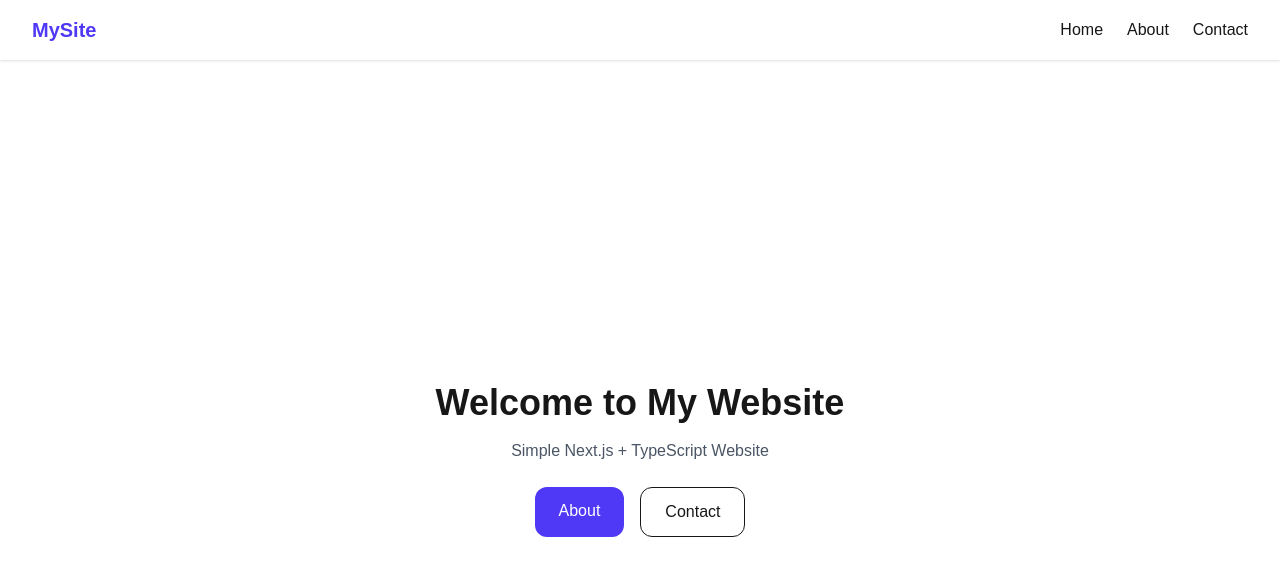
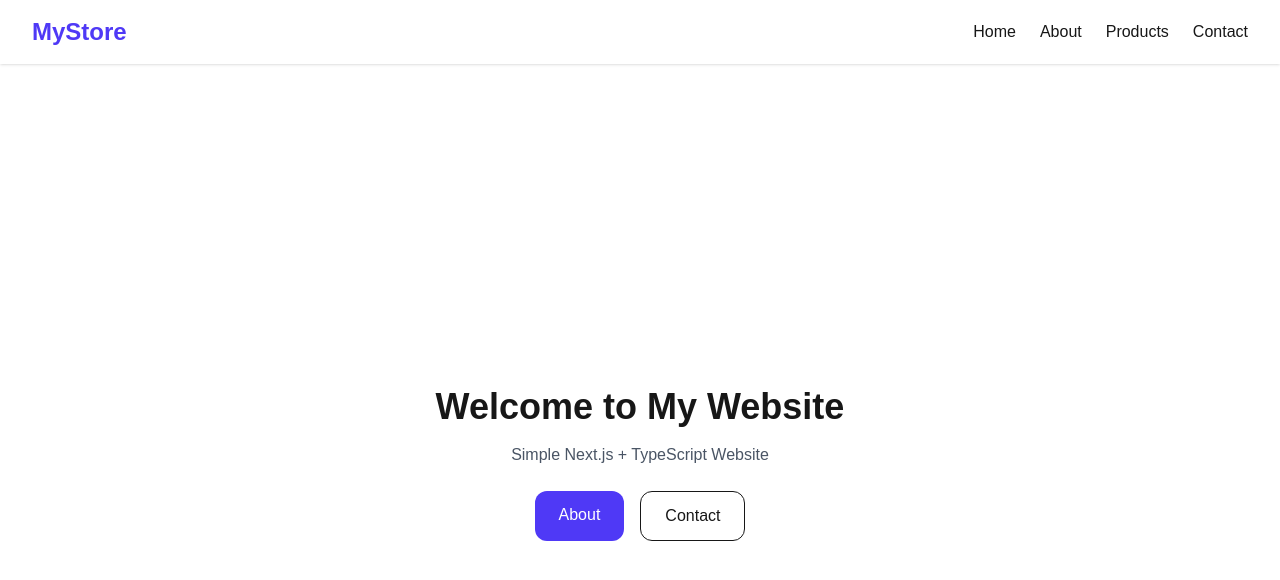
Before and after one commit to Huzaifabaloch9t-dev/simple-web, a Next.js app: page / in a window 1280 px wide. Shown: the top 580 px of the page. Built offline with nearby package versions, Linux system fonts and the light colour scheme.

Commit message:
update navbar

```diff
--- a/src/components/navbar.tsx
+++ b/src/components/navbar.tsx
@@ -2,13 +2,14 @@ import Link from "next/link";
 
 export default function Navbar() {
   return (
-    <nav className="w-full flex justify-between items-center px-8 py-4 bg-white shadow">
-      <h1 className="text-xl font-bold text-indigo-600">MySite</h1>
+    <nav className="flex items-center justify-between px-8 py-4 bg-white shadow">
+      <h1 className="text-2xl font-bold text-indigo-600">MyStore</h1>
 
       <div className="flex gap-6">
-        <Link href="/" className="hover:text-indigo-600">Home</Link>
-        <Link href="/about" className="hover:text-indigo-600">About</Link>
-        <Link href="/contact" className="hover:text-indigo-600">Contact</Link>
+        <Link href="/">Home</Link>
+        <Link href="/about">About</Link>
+        <Link href="/products">Products</Link>
+        <Link href="/contact">Contact</Link>
       </div>
     </nav>
   );
```
